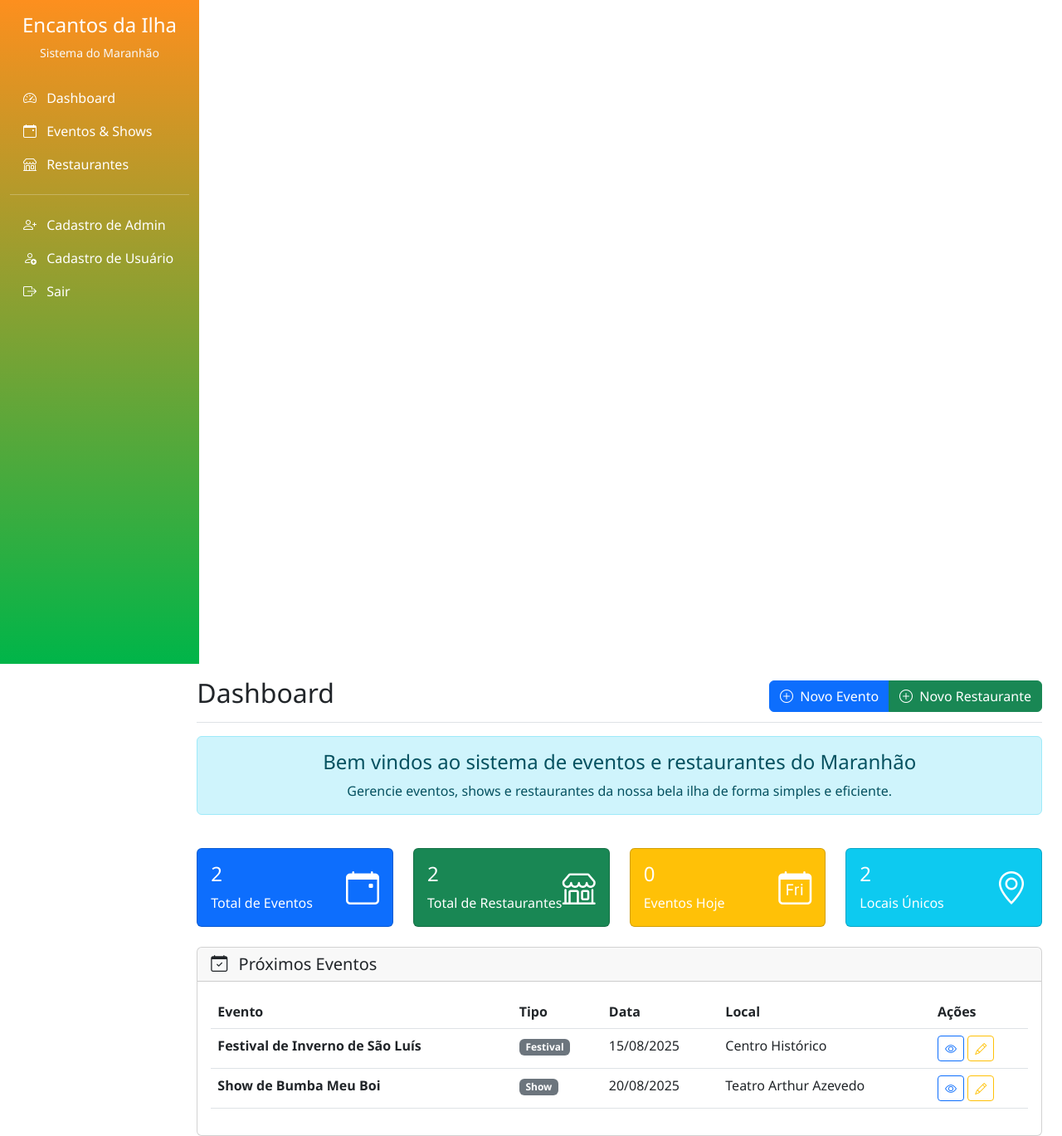
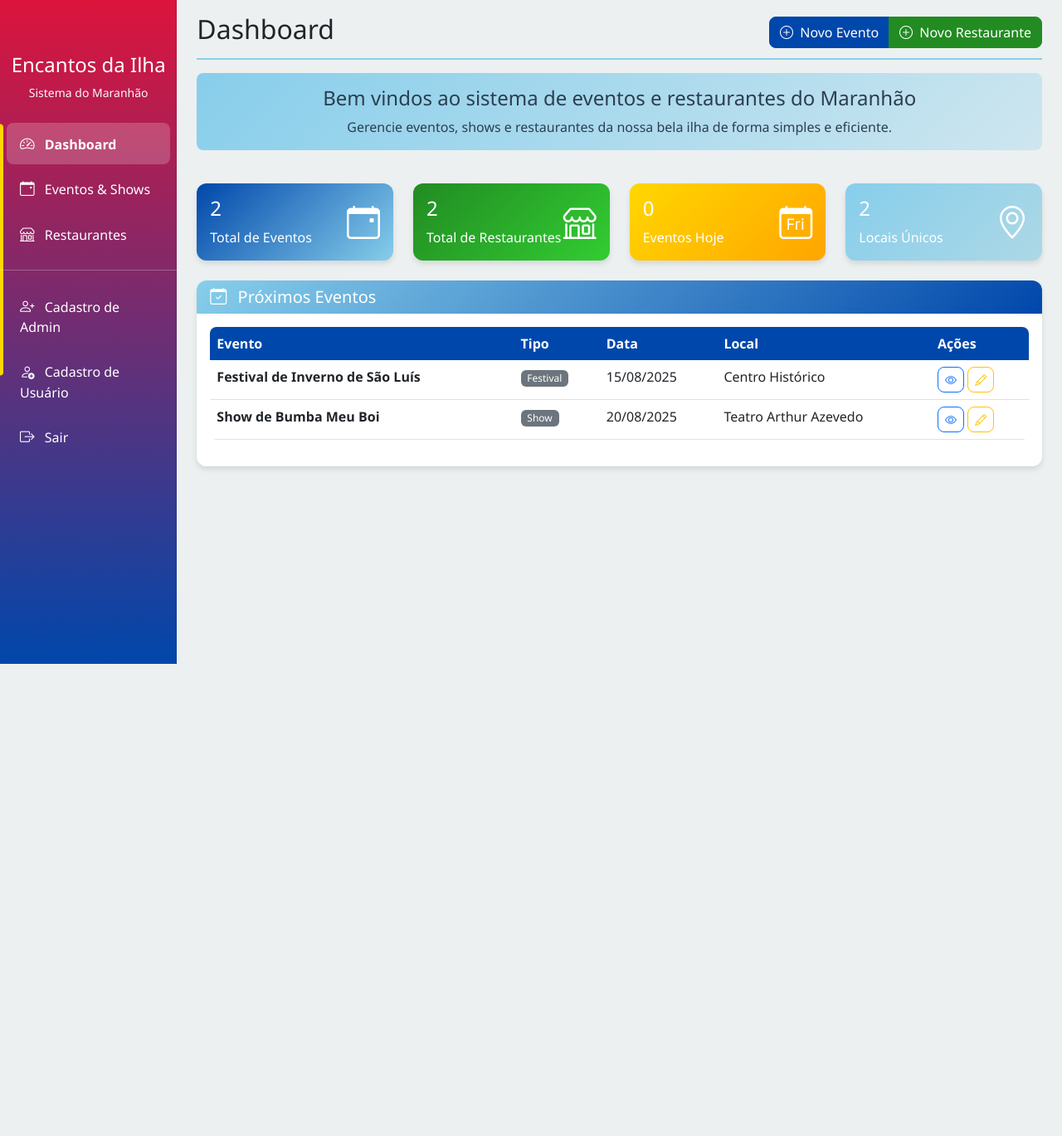
Before and after one commit to prof-freedson/pi-sistema-turismo, a Flask app: page / in a window 1280 px wide. Shown: the whole page at 83% size. After the commit the page ends 800 px from the top, so only its background shows below. Run offline with Flask 3, Linux system fonts and the light colour scheme; data comes from the database, SQL or seed files in the repository.

Commit message:
Atualização do style.css

```diff
--- a/static/CSS/style.css
+++ b/static/CSS/style.css
@@ -1,69 +1,337 @@
- /* CSS para o sistema de turismo */
- /* comentário */
-    body {
-      font-family: 'Segoe UI', sans-serif;
+/* Cores da Bandeira do Maranhão */
+:root {
+    --maranhao-red: #DC143C;
+    --maranhao-blue: #0047AB;
+    --maranhao-white: #FFFFFF;
+    --maranhao-yellow: #FFD700;
+    --maranhao-green: #228B22;
+    --maranhao-light-blue: #87CEEB;
+    --maranhao-dark: #2C3E50;
+    --maranhao-light: #ECF0F1;
 }
 
-    .sidebar {
-      width: 240px;
-      background: linear-gradient(to bottom,rgb(253, 143, 30), rgb(0, 181, 73));
-      min-height: 100vh;
-      color: white;
+/* Estilos gerais */
+body {
+    font-family: 'Segoe UI', Tahoma, Geneva, Verdana, sans-serif;
+    background-color: var(--maranhao-light);
 }
 
-    .sidebar a {
-      color: white;
-      text-decoration: none;
+/* Cores personalizadas do Maranhão */
+.bg-maranhao {
+    background: linear-gradient(135deg, var(--maranhao-red) 0%, var(--maranhao-blue) 100%);
 }
 
-    .sidebar h2 {
-      font-size: 24px;
+.text-maranhao {
+    color: var(--maranhao-red);
 }
 
-    .sidebar span {
-      font-size: 14px;
+.btn-maranhao {
+    background-color: var(--maranhao-red);
+    border-color: var(--maranhao-red);
+    color: white;
+    transition: all 0.3s ease;
 }
 
-    .restaurant-list ul {
-      padding-left: 0;
+.btn-maranhao:hover {
+    background-color: var(--maranhao-blue);
+    border-color: var(--maranhao-blue);
+    color: white;
+    transform: translateY(-2px);
+    box-shadow: 0 4px 8px rgba(0, 0, 0, 0.2);
 }
 
-    .restaurant-list li {
-      list-style: none;
-      padding: 10px 0;
+/* Sidebar */
+.sidebar {
+    position: fixed;
+    top: 0;
+    bottom: 0;
+    left: 0;
+    z-index: 100;
+    padding: 48px 0 0;
+    box-shadow: inset -1px 0 0 rgba(0, 0, 0, .1);
+    background: linear-gradient(180deg, var(--maranhao-red) 0%, var(--maranhao-blue) 100%);
 }
 
-.carousel-inner img {
-  width: 100%;
-  height: 700px;           /* Altura desejada */
-  object-fit: cover;       /* Preenche o slide sem distorcer */
-  object-position: center; /* Centraliza o corte */
+.sidebar .nav-link {
+    color: rgba(255, 255, 255, 0.8);
+    transition: all 0.3s ease;
+    border-radius: 8px;
+    margin: 2px 8px;
+    padding: 12px 16px;
 }
 
-/* Estátisticas */
-.card-eventos {
-  background-color: rgb(0, 181, 73);
+.sidebar .nav-link:hover {
     color: white;
+    background-color: rgba(255, 255, 255, 0.1);
+    transform: translateX(5px);
 }
 
-.card-restaurantes {
-  background-color: rgb(253, 143, 30);
+.sidebar .nav-link.active {
     color: white;
+    background-color: rgba(255, 255, 255, 0.2);
+    font-weight: 600;
 }
 
-.card-hoje {
-  background-color: rgb(32, 65, 128); /* amarelo */
-  color: white; /* texto escuro */
+.sidebar .nav-link i {
+    font-size: 1.1em;
 }
 
-.card-locais {
-  background-color: rgb(216, 26, 33); /* cinza */
-  color: white;
+/* Cards personalizados */
+.card {
+    border: none;
+    border-radius: 12px;
+    box-shadow: 0 4px 6px rgba(0, 0, 0, 0.1);
+    transition: all 0.3s ease;
 }
 
-/* Card restaurantes */
-.card-restaurantes-2{
-  background-color:rgb(216, 26, 33);
-  color: rgb(255, 255, 255);
+.card:hover {
+    transform: translateY(-5px);
+    box-shadow: 0 8px 25px rgba(0, 0, 0, 0.15);
+}
 
+.card-header {
+    background: linear-gradient(135deg, var(--maranhao-light-blue) 0%, var(--maranhao-blue) 100%);
+    color: white;
+    border-radius: 12px 12px 0 0 !important;
+    border: none;
 }
+
+/* Botões personalizados */
+.btn {
+    border-radius: 8px;
+    transition: all 0.3s ease;
+    font-weight: 500;
+}
+
+.btn:hover {
+    transform: translateY(-2px);
+    box-shadow: 0 4px 8px rgba(0, 0, 0, 0.2);
+}
+
+.btn-primary {
+    background-color: var(--maranhao-blue);
+    border-color: var(--maranhao-blue);
+}
+
+.btn-primary:hover {
+    background-color: var(--maranhao-red);
+    border-color: var(--maranhao-red);
+}
+
+.btn-success {
+    background-color: var(--maranhao-green);
+    border-color: var(--maranhao-green);
+}
+
+.btn-success:hover {
+    background-color: #1e7e1e;
+    border-color: #1e7e1e;
+}
+
+.btn-warning {
+    background-color: var(--maranhao-yellow);
+    border-color: var(--maranhao-yellow);
+    color: var(--maranhao-dark);
+}
+
+.btn-warning:hover {
+    background-color: #e6c200;
+    border-color: #e6c200;
+    color: var(--maranhao-dark);
+}
+
+/* Formulários */
+.form-control, .form-select {
+    border-radius: 8px;
+    border: 2px solid #e9ecef;
+    transition: all 0.3s ease;
+}
+
+.form-control:focus, .form-select:focus {
+    border-color: var(--maranhao-blue);
+    box-shadow: 0 0 0 0.2rem rgba(0, 71, 171, 0.25);
+}
+
+.form-label {
+    font-weight: 600;
+    color: var(--maranhao-dark);
+}
+
+/* Badges personalizados */
+.badge {
+    border-radius: 6px;
+    font-weight: 500;
+}
+
+.badge.bg-primary {
+    background-color: var(--maranhao-blue) !important;
+}
+
+.badge.bg-success {
+    background-color: var(--maranhao-green) !important;
+}
+
+.badge.bg-warning {
+    background-color: var(--maranhao-yellow) !important;
+    color: var(--maranhao-dark) !important;
+}
+
+.badge.bg-info {
+    background-color: var(--maranhao-light-blue) !important;
+    color: var(--maranhao-dark) !important;
+}
+
+/* Tabelas */
+.table {
+    border-radius: 8px;
+    overflow: hidden;
+}
+
+.table thead th {
+    background-color: var(--maranhao-blue);
+    color: white;
+    border: none;
+    font-weight: 600;
+}
+
+.table tbody tr:hover {
+    background-color: rgba(0, 71, 171, 0.05);
+}
+
+/* Alertas */
+.alert {
+    border-radius: 8px;
+    border: none;
+}
+
+.alert-info {
+    background: linear-gradient(135deg, var(--maranhao-light-blue) 0%, rgba(135, 206, 235, 0.3) 100%);
+    color: var(--maranhao-dark);
+}
+
+/* Animações */
+@keyframes fadeInUp {
+    from {
+        opacity: 0;
+        transform: translateY(30px);
+    }
+    to {
+        opacity: 1;
+        transform: translateY(0);
+    }
+}
+
+.card, .alert {
+    animation: fadeInUp 0.6s ease-out;
+}
+
+/* Responsividade */
+@media (max-width: 768px) {
+    .sidebar {
+        position: relative;
+        height: auto;
+        padding: 0;
+    }
+
+    .sidebar .nav-link {
+        margin: 1px 4px;
+        padding: 8px 12px;
+    }
+
+    main {
+        margin-left: 0 !important;
+    }
+}
+
+/* Efeitos de hover para cards de eventos e restaurantes */
+.card-img-top {
+    transition: all 0.3s ease;
+}
+
+.card:hover .card-img-top {
+    transform: scale(1.05);
+}
+
+/* Estilo para o login */
+.vh-100 {
+    min-height: 100vh;
+}
+
+/* Customização do input group */
+.input-group-text {
+    background-color: var(--maranhao-light);
+    border-color: #e9ecef;
+    color: var(--maranhao-blue);
+}
+
+/* Efeitos de transição suaves */
+* {
+    transition: color 0.3s ease, background-color 0.3s ease, border-color 0.3s ease;
+}
+
+/* Estilo para elementos ativos no sidebar */
+.sidebar .nav-link.active::before {
+    content: '';
+    position: absolute;
+    left: 0;
+    top: 50%;
+    transform: translateY(-50%);
+    width: 4px;
+    height: 60%;
+    background-color: var(--maranhao-yellow);
+    border-radius: 0 4px 4px 0;
+}
+
+/* Melhorias visuais para botões de ação */
+.btn-group .btn {
+    border-radius: 0;
+}
+
+.btn-group .btn:first-child {
+    border-radius: 8px 0 0 8px;
+}
+
+.btn-group .btn:last-child {
+    border-radius: 0 8px 8px 0;
+}
+
+.btn-group .btn:only-child {
+    border-radius: 8px;
+}
+
+/* Estilo para checkboxes */
+.form-check-input:checked {
+    background-color: var(--maranhao-blue);
+    border-color: var(--maranhao-blue);
+}
+
+/* Melhorias para o header das páginas */
+.border-bottom {
+    border-color: var(--maranhao-light-blue) !important;
+    border-width: 2px !important;
+}
+
+/* Estilo para elementos de estatísticas no dashboard */
+.card.bg-primary, .card.bg-success, .card.bg-warning, .card.bg-info {
+    background: linear-gradient(135deg, var(--color-start) 0%, var(--color-end) 100%);
+}
+
+.card.bg-primary {
+    --color-start: var(--maranhao-blue);
+    --color-end: var(--maranhao-light-blue);
+}
+
+.card.bg-success {
+    --color-start: var(--maranhao-green);
+    --color-end: #32cd32;
+}
+
+.card.bg-warning {
+    --color-start: var(--maranhao-yellow);
+    --color-end: #ffa500;
+}
+
+.card.bg-info {
+    --color-start: var(--maranhao-light-blue);
+    --color-end: #add8e6;
+}
```
Lines whose indentation alone changed are shown as unchanged.
